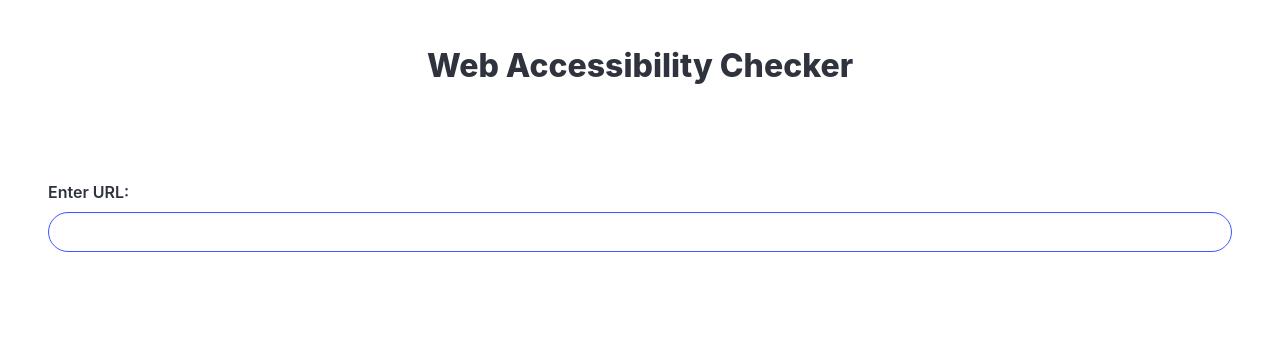
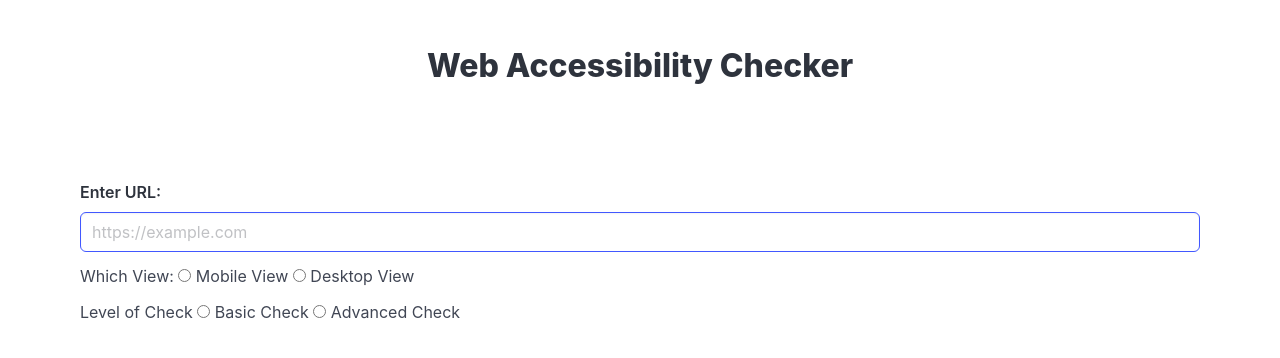
Before and after one commit to Programmer-Arvind/Web-Accessibilty-Checker, a Flask app: page / in a window 1280 px wide. Shown: the top 358 px of the page. Run offline with Flask 3, Linux system fonts and the light colour scheme.

Commit message:
Added: Radio for refined input

```diff
--- a/templates/index.html
+++ b/templates/index.html
@@ -5,6 +5,9 @@
         <meta charset="UTF-8">
         <meta name="viewport" content="width=device-width, initial-scale=1.0">
         <link rel="stylesheet" href="https://cdn.jsdelivr.net/npm/bulma@1.0.1/css/bulma.min.css">
+        <link rel="stylesheet" href="https://cdnjs.cloudflare.com/ajax/libs/font-awesome/6.5.2/css/all.min.css"
+            integrity="sha512-SnH5WK+bZxgPHs44uWIX+LLJAJ9/2PkPKZ5QiAj6Ta86w+fsb2TkcmfRyVX3pBnMFcV7oQPJkl9QevSCWr3W6A=="
+            crossorigin="anonymous" referrerpolicy="no-referrer" />
         <title>Web Accessibility Checker</title>
     </head>
 
@@ -17,13 +20,31 @@
             </div>
         </section>
         <section class="section">
-            <div class="form-group">
-                <div class="field">
-                    <label for="url" class="label">Enter URL:</label>
-                    <div  id = "url "class="control">
-                        <input type="text" class="input is-link is-rounded">
+            <div class="container is-fluid">
+                <form action="" class="form-group">
+                    <div class="field">
+                        <label id="user-input-url" class="label">Enter URL: </label>
+                        <div class="control">
+                            <input id="user-input-url" class="input is-link" type="text"
+                                placeholder="https://example.com">
+                        </div>
                     </div>
-                </div>
+                    <div class="field">
+                        <label id="view" class="radio">Which View: </label>
+                        <input id="view" name="view" type="radio" />
+                        Mobile View
+                        <input id="view" name="view" type="radio" />
+                        Desktop View
+                    </div>
+                    <div class="field"><label id="check" class="checkbox">Level of Check</label>
+                        <input id="check" name="check" type="radio" />
+                        Basic Check
+                        <input id="check" name="check"type="radio" />
+                        Advanced Check
+                    </div>
+
+
+                </form>
             </div>
         </section>
     </body>
```
